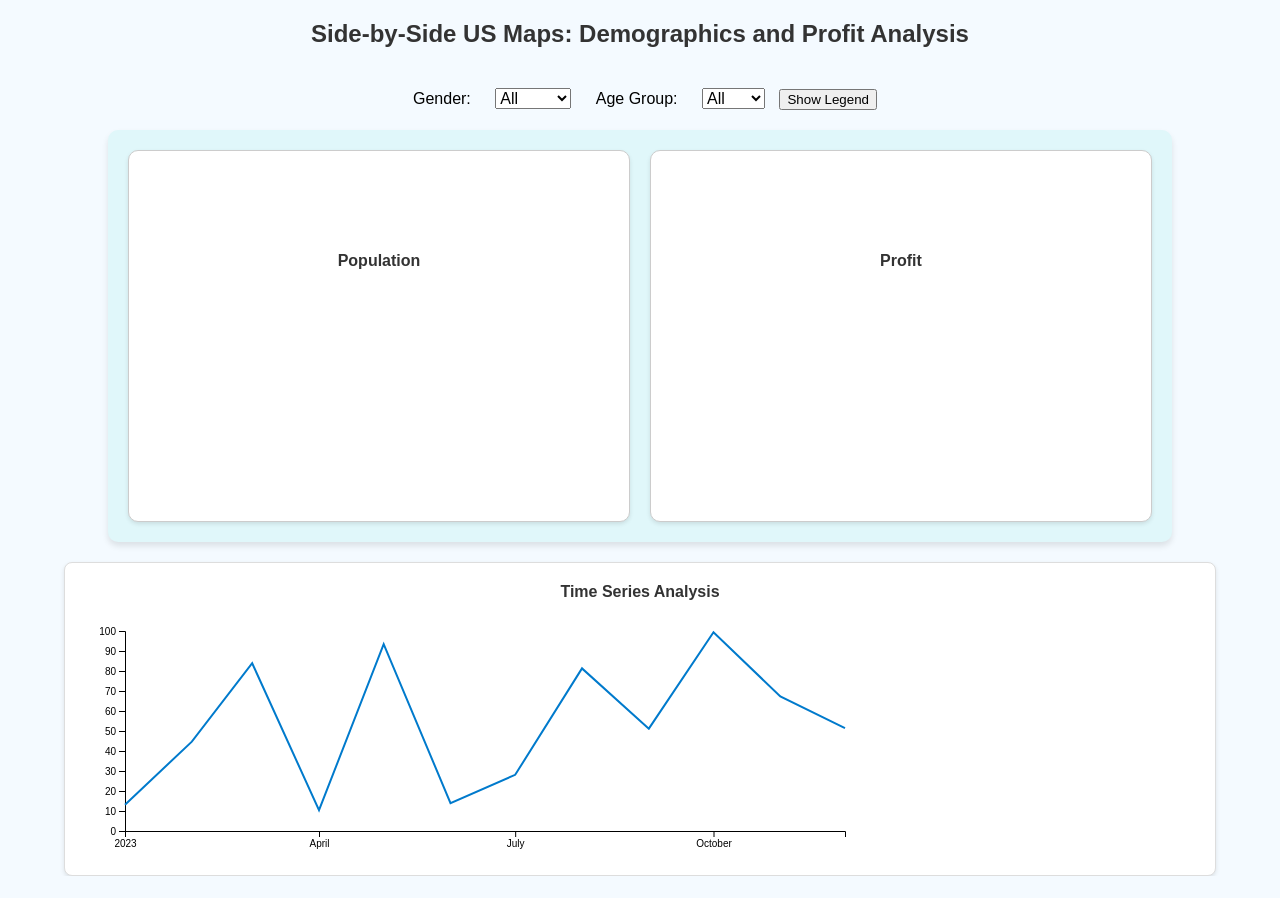
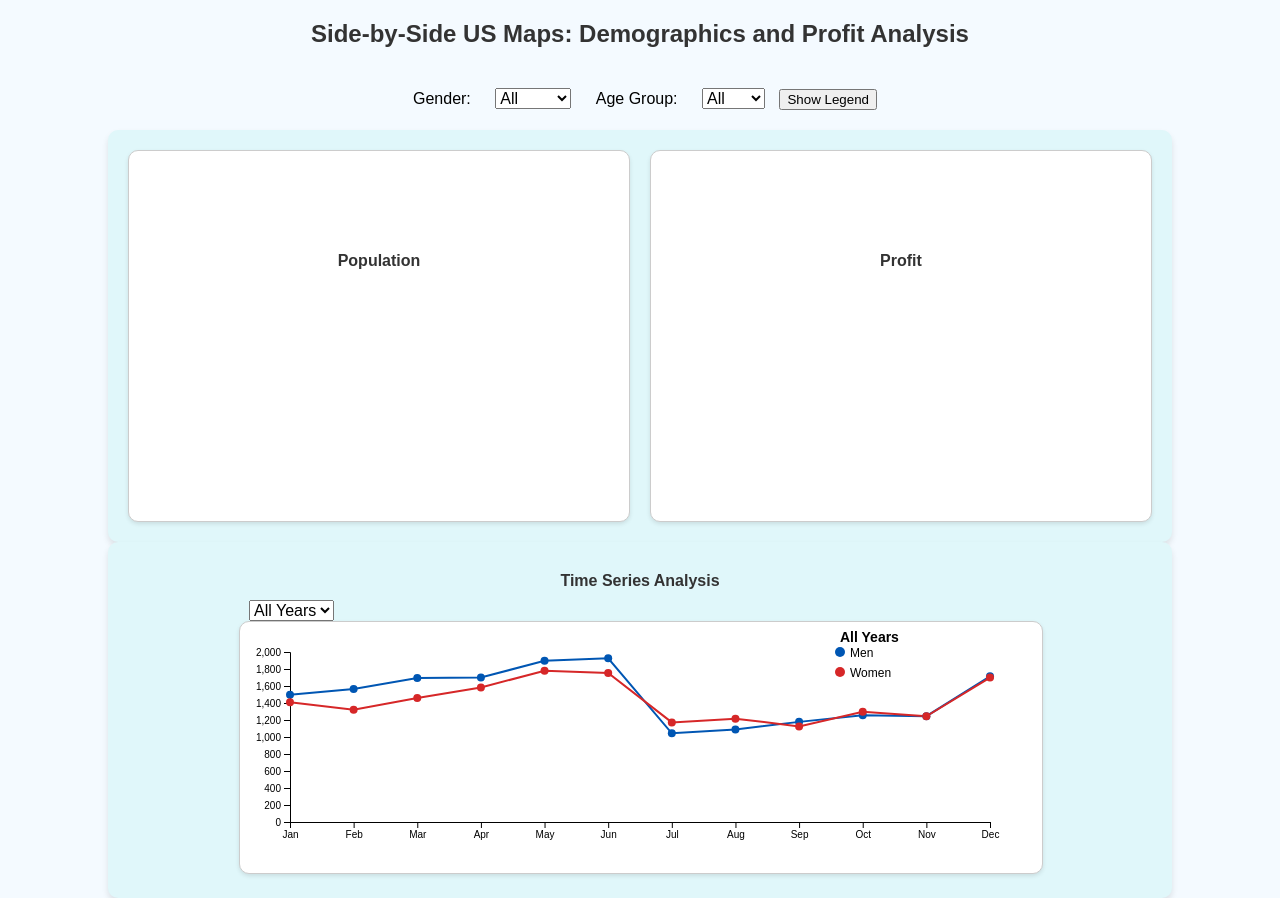
Before and after one commit to TeddyDiallo/d3_map, a plain HTML site: page index.html in a window 1280 px wide. Before the commit the page ends 876 px from the top, so only its background shows below. Drawn offline with nearby package versions, Linux system fonts and the light colour scheme; no server answers.

Commit message:
Added a working timeserie graph with filtering options

```diff
--- a/index.html
+++ b/index.html
@@ -45,9 +45,12 @@
     </div>
 
     <!-- Time Series Section -->
-    <div id="time-series-container">
-        <h3>Time Series Analysis</h3>
-        <svg id="time-series-chart"></svg>
+    <div id = "external-timeseries-container">
+        <div id="time-series-container">
+            <h3>Time Series Analysis</h3>
+            <div id="time-series-controls"></div> <!-- Year filter will be added here -->
+            <svg id="time-series-chart"></svg>
+        </div>
     </div>
 
     <script src="statescript.js"></script>
--- a/statescript.js
+++ b/statescript.js
@@ -169,61 +169,230 @@ document.getElementById("toggle-legend").addEventListener("click", function () {
     });
 });
 
-function drawTimeSeries(svgId, data) {
-    const svgWidth = 800; // Width of the time series container
-    const svgHeight = 250; // Height of the time series container
+// function drawTimeSeries(svgId, data) {
+//     const svgWidth = 800; // Width of the time series container
+//     const svgHeight = 250; // Height of the time series container
+
+//     const svg = d3.select(svgId)
+//         .attr('width', svgWidth)
+//         .attr('height', svgHeight);
+
+//     svg.selectAll('*').remove();
+
+//     const margin = { top: 20, right: 30, bottom: 30, left: 50 };
+//     const width = svgWidth - margin.left - margin.right;
+//     const height = svgHeight - margin.top - margin.bottom;
+
+//     const g = svg.append('g').attr('transform', `translate(${margin.left},${margin.top})`);
+
+//     // Example time series data
+//     const timeSeriesData = data.map((d, i) => ({
+//         date: new Date(2023, i, 1), // Example months
+//         value: Math.random() * 100, // Random values
+//     }));
+
+//     // Scales
+//     const x = d3.scaleTime()
+//         .domain(d3.extent(timeSeriesData, d => d.date))
+//         .range([0, width]);
+
+//     const y = d3.scaleLinear()
+//         .domain([0, d3.max(timeSeriesData, d => d.value)])
+//         .nice()
+//         .range([height, 0]);
+
+//     // Axes
+//     g.append('g')
+//         .attr('transform', `translate(0,${height})`)
+//         .call(d3.axisBottom(x).ticks(6));
+
+//     g.append('g').call(d3.axisLeft(y));
+
+//     // Line
+//     const line = d3.line()
+//         .x(d => x(d.date))
+//         .y(d => y(d.value));
+
+//     g.append('path')
+//         .datum(timeSeriesData)
+//         .attr('fill', 'none')
+//         .attr('stroke', '#007acc')
+//         .attr('stroke-width', 2)
+//         .attr('d', line);
+// }
+
+// // Draw the time series chart
+// Promise.resolve().then(() => {
+//     // Use fake data here; replace with actual if available
+//     const fakeData = Array(12).fill(0).map((_, i) => i); // Example data
+//     drawTimeSeries('#time-series-chart', fakeData);
+// });
+
+
+
+
+
+
+function processTimeSeriesData(data, yearFilter = null) {
+    //print the unique years in the dataset
+    console.log("Unique years:", Array.from(new Set(data.map(d => d['Year']))));
+    // Apply year filter if specified
+    if (yearFilter && yearFilter !== 'all') {
+        data = data.filter(d => d['Year'] === yearFilter);
+    }
+
+    const monthNames = [
+        "January", "February", "March", "April", "May", "June",
+        "July", "August", "September", "October", "November", "December"
+    ];
+
+    // Initialize an array for the 12 months
+    const timeSeries = Array.from({ length: 12 }, (_, monthIndex) => {
+        const month = monthNames[monthIndex];
+        const femaleCount = data.filter(d => d['Month'] === month && d['Customer Gender'] === 'F').length;
+        const maleCount = data.filter(d => d['Month'] === month && d['Customer Gender'] === 'M').length;
+        console.log(month, femaleCount, maleCount);
+
+        return {
+            month,
+            femaleCount,
+            maleCount
+        };
+    });
+    console.log("Time series data:", timeSeries);
+    return timeSeries;
+}
+
+
+
+
+function drawTimeSeries(svgId, timeSeriesData, selectedYear) {
+    const svgWidth = 800; // Match width with other components
+    const svgHeight = 250; // Ensure space for legends and axes
 
     const svg = d3.select(svgId)
         .attr('width', svgWidth)
         .attr('height', svgHeight);
 
-    svg.selectAll('*').remove();
+    svg.selectAll('*').remove(); // Clear previous content
 
-    const margin = { top: 20, right: 30, bottom: 30, left: 50 };
+    const margin = { top: 30, right: 50, bottom: 50, left: 50 };
     const width = svgWidth - margin.left - margin.right;
     const height = svgHeight - margin.top - margin.bottom;
 
     const g = svg.append('g').attr('transform', `translate(${margin.left},${margin.top})`);
 
-    // Example time series data
-    const timeSeriesData = data.map((d, i) => ({
-        date: new Date(2023, i, 1), // Example months
-        value: Math.random() * 100, // Random values
-    }));
-
     // Scales
-    const x = d3.scaleTime()
-        .domain(d3.extent(timeSeriesData, d => d.date))
+    const xScale = d3.scalePoint()
+        .domain(timeSeriesData.map(d => d.month))
         .range([0, width]);
 
-    const y = d3.scaleLinear()
-        .domain([0, d3.max(timeSeriesData, d => d.value)])
+    const maxCount = d3.max(timeSeriesData, d => Math.max(d.maleCount, d.femaleCount)) || 1;
+    const yScale = d3.scaleLinear()
+        .domain([0, maxCount])
         .nice()
         .range([height, 0]);
 
     // Axes
     g.append('g')
-        .attr('transform', `translate(0,${height})`)
-        .call(d3.axisBottom(x).ticks(6));
+    .attr('transform', `translate(0,${height})`)
+    .call(
+        d3.axisBottom(xScale)
+            .tickFormat(month => month.slice(0, 3)) // Use first 3 letters of month
+    );
 
-    g.append('g').call(d3.axisLeft(y));
+    g.append('g').call(d3.axisLeft(yScale));
 
-    // Line
+    // Line generator
     const line = d3.line()
-        .x(d => x(d.date))
-        .y(d => y(d.value));
+        .x(d => xScale(d.month))
+        .y(d => yScale(d.value));
 
+    const maleLineColor = '#0056b3'; // Darker blue
+    const femaleLineColor = '#d62728'; // Warm red
+
+    // Draw male line
     g.append('path')
-        .datum(timeSeriesData)
+        .datum(timeSeriesData.map(d => ({ month: d.month, value: d.maleCount })))
         .attr('fill', 'none')
-        .attr('stroke', '#007acc')
+        .attr('stroke', maleLineColor)
         .attr('stroke-width', 2)
         .attr('d', line);
+
+    // Draw female line
+    g.append('path')
+        .datum(timeSeriesData.map(d => ({ month: d.month, value: d.femaleCount })))
+        .attr('fill', 'none')
+        .attr('stroke', femaleLineColor)
+        .attr('stroke-width', 2)
+        .attr('d', line);
+
+    // Add points for male line
+    g.selectAll('.male-point')
+        .data(timeSeriesData)
+        .enter()
+        .append('circle')
+        .attr('class', 'male-point')
+        .attr('cx', d => xScale(d.month))
+        .attr('cy', d => yScale(d.maleCount))
+        .attr('r', 4)
+        .attr('fill', maleLineColor);
+
+    // Add points for female line
+    g.selectAll('.female-point')
+        .data(timeSeriesData)
+        .enter()
+        .append('circle')
+        .attr('class', 'female-point')
+        .attr('cx', d => xScale(d.month))
+        .attr('cy', d => yScale(d.femaleCount))
+        .attr('r', 4)
+        .attr('fill', femaleLineColor);
+
+    // Add legend
+    const legend = svg.append('g').attr('transform', `translate(${width + margin.left - 150}, 20)`);
+
+    legend.append('circle').attr('cx', 0).attr('cy', 10).attr('r', 5).style('fill', maleLineColor);
+    legend.append('text').attr('x', 10).attr('y', 15).text('Men').style('font-size', '12px');
+
+    legend.append('circle').attr('cx', 0).attr('cy', 30).attr('r', 5).style('fill', femaleLineColor);
+    legend.append('text').attr('x', 10).attr('y', 35).text('Women').style('font-size', '12px');
+
+    legend.append('text')
+        .attr('x', 0)
+        .attr('y', 0)
+        .text(selectedYear === 'all' ? 'All Years' : `Year: ${selectedYear}`)
+        .style('font-size', '14px')
+        .style('font-weight', 'bold');
 }
 
-// Draw the time series chart
-Promise.resolve().then(() => {
-    // Use fake data here; replace with actual if available
-    const fakeData = Array(12).fill(0).map((_, i) => i); // Example data
-    drawTimeSeries('#time-series-chart', fakeData);
+// Add year filter
+function addYearFilter(containerId, years, onChange) {
+    const container = d3.select(containerId);
+    container.html(''); // Clear previous content
+
+    const select = container.append('select').attr('id', 'year-filter');
+    select.append('option').attr('value', 'all').text('All Years');
+
+    years.forEach(year => {
+        select.append('option').attr('value', year).text(year);
+    });
+
+    select.on('change', function () {
+        const selectedYear = d3.select(this).node().value;
+        onChange(selectedYear);
+    });
+}
+
+// Add year filter and initialize chart
+Promise.all([d3.csv(datasetURL)]).then(([csvData]) => {
+    const years = Array.from(new Set(csvData.map(d => d['Year']))).sort();
+    const timeSeriesData = processTimeSeriesData(csvData);
+
+    addYearFilter('#time-series-controls', years, selectedYear => {
+        const filteredData = processTimeSeriesData(csvData, selectedYear);
+        drawTimeSeries('#time-series-chart', filteredData, selectedYear);
+    });
+
+    drawTimeSeries('#time-series-chart', timeSeriesData, 'all');
 });
--- a/style.css
+++ b/style.css
@@ -95,24 +95,6 @@ h3 {
     position: relative; /* Needed for the legend to position correctly */
 }
 
-/* Time Series Section */
-#time-series-container {
-    width: 90%; /* Matches map container width */
-    max-width: 1200px;
-    margin-top: 20px;
-    background-color: white;
-    border: 1px solid #ddd;
-    border-radius: 8px;
-    box-shadow: 0 2px 4px rgba(0, 0, 0, 0.1);
-    padding: 10px;
-    box-sizing: border-box;
-}
-
-#time-series-chart {
-    width: 100%;
-    height: 250px; /* Adjusted height for fitting within the page */
-}
-
 .legend-container {
     display: flex;
     flex-direction: column;
@@ -137,3 +119,23 @@ h3 {
     font-size: 12px;
     color: #333;
 }
+
+#external-timeseries-container{
+    display: flex;
+    justify-content: center;
+    align-items: center;
+    gap: 20px;
+    padding: 20px;
+    background-color: #e0f7fa;
+    border-radius: 10px;
+    box-shadow: 0 4px 6px rgba(0, 0, 0, 0.1);
+    width: 80%;
+    max-width: 1200px;
+}
+
+#time-series-chart {
+    background-color: white;
+    border: 1px solid #ccc; /* Border around each map */
+    border-radius: 10px; /* Rounded corners for the maps */
+    box-shadow: 0 2px 4px rgba(0, 0, 0, 0.1); /* Subtle shadow for each map */
+}
```
Also changed, not shown: salesdata.csv.
